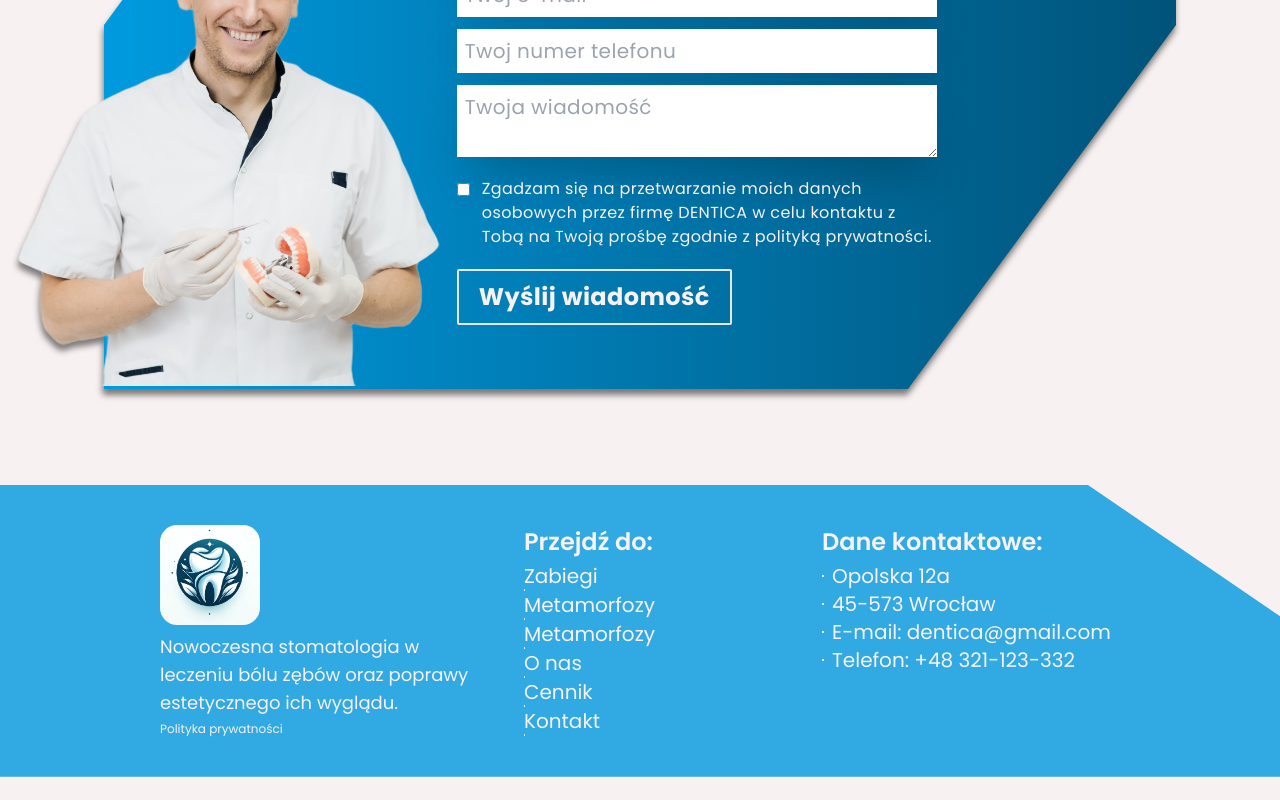
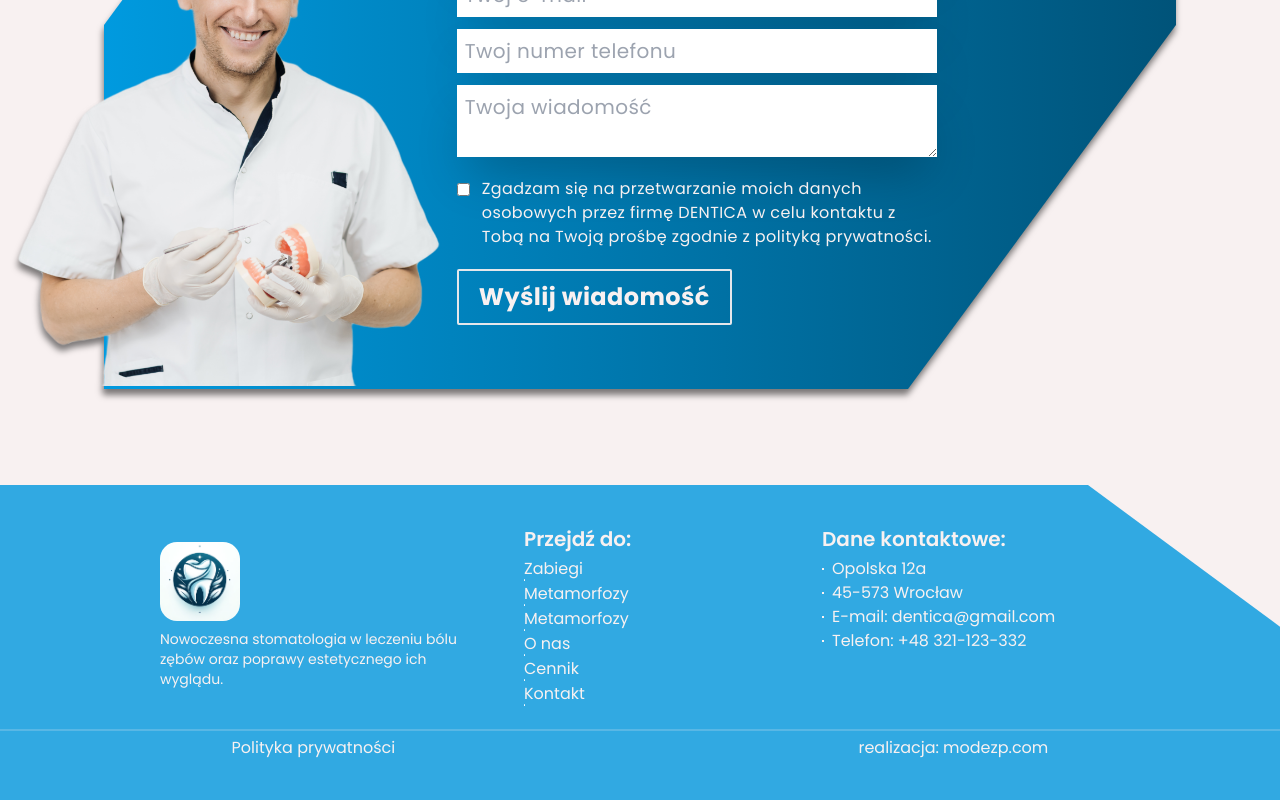
Before and after one commit to Engarr/DENTICA, a Next.js app: page / in a window 1280 px wide. Shown: the part 4267-5067 px from the top of the page. Before the commit the page ends 5044 px from the top, so only its background shows below. Built offline with nearby package versions, Linux system fonts and the light colour scheme.

Commit message:
modifi footer and header

```diff
--- a/app/globals.css
+++ b/app/globals.css
@@ -8,6 +8,7 @@
 
 :root {
   --background-main-color: #f8f1f1;
+  --background-main-color-20: rgba(248, 241, 241, 0.2);
   --burger-color: rgb(248, 241, 241);
   --transparent-black-80: rgba(0, 0, 0, 0.8);
   --main-color: #009adf;
@@ -56,6 +57,9 @@
   .navClipPath {
     clip-path: polygon(10% 0, 100% 0%, 100% 100%, 0% 100%);
   }
+  .navClipPath2 {
+    clip-path: polygon(5% 0, 100% 0%, 100% 100%, 0% 100%);
+  }
   .sectionClipPath {
     clip-path: polygon(0 0, 100% 0, 90% 100%, 0 100%);
   }
--- a/components/footer.tsx
+++ b/components/footer.tsx
@@ -3,6 +3,7 @@ import Image from 'next/image';
 import Link from 'next/link';
 import { FaFacebookSquare } from 'react-icons/fa';
 import logo from '@/public/logo.png';
+import Wrapper from './wrapper';
 
 const sectionTwoData = [
   {
@@ -54,23 +55,17 @@ const Footer = () => {
             <Image
               src={logo}
               alt='logo'
-              width={100}
-              height={100}
+              width={80}
+              height={80}
               sizes='100vh'
               className='mb-2 rounded-[17px]'
               loading='lazy'
             />
           </Link>
-          <p className='text-lg'>
+          <p className='text-sm'>
             Nowoczesna stomatologia w leczeniu bólu zębów oraz poprawy
             estetycznego ich wyglądu.
           </p>
-          <Link
-            href='/polityka-prywatnosci'
-            className='text-xs lg:text-md  hover:text-blue-200 duration-150
-              mt-1'>
-            Polityka prywatności
-          </Link>
         </div>
 
         <div className=' flex gap-3 lg:gap-0 flex-col md:flex-row justify-around w-full max-w-[40rem]'>
@@ -80,22 +75,35 @@ const Footer = () => {
             ))}
           </div>
 
-          <div className='w-full '>
+          <div className='w-full'>
             {sectionThreeData.map((section, index) => (
               <Section key={index} data={section} />
             ))}
-
-            {/* <a
-              href='https://www.facebook.com/profile.php?id=61556577959946'
-              className='flex gap-2 items-center justify-center lg:justify-start text-xs lg:text-base w-full  text-center hover:text-blue-400 duration-150'
-              target='_blank'
-              rel='noopener noreferrer'>
-              <p>Znajdziesz nas również na facebooku</p>
-              <FaFacebookSquare className=' text-blue-500 text-[20px]' />
-            </a> */}
           </div>
         </div>
       </div>
+      <Wrapper style=' justify-around mt-[30px]'>
+        <div className='absolute bg-[var(--background-main-color-20)] w-full h-[2px] max-w-[1410px] top-[-30%]' />
+        <div>
+          <Link
+            href='/'
+            className=' hover:text-blue-200 duration-150
+              mt-1'>
+            Polityka prywatności
+          </Link>
+        </div>
+        <div className='flex'>
+          <p> realizacja:</p>
+
+          <a
+            href='https://www.modezp.com/'
+            target='_blank'
+            rel='noopener noreferrer'
+            className='pl-1 hover:text-blue-200 text-[var(--text-first-color)] transition-colors '>
+            modezp.com
+          </a>
+        </div>
+      </Wrapper>
     </footer>
   );
 };
@@ -112,10 +120,10 @@ type NavSectionType = {
 const Section = ({ data }: SectionType) => {
   return (
     <div className='flex-1'>
-      <div className='text-xl lg:text-2xl mb-1 font-semibold'>
+      <div className='text-lg lg:text-xl mb-1 font-semibold'>
         <p>{data.title}</p>
       </div>
-      <ul className='text-lg lg:text-xl'>
+      <ul className='text-sm lg:text-base'>
         {data.text.map((item, i) => (
           <li key={i} className='flex items-center gap-2'>
             <div className='w-[2px] h-[2px] bg-[var(--text-first-color)]' />
@@ -129,10 +137,10 @@ const Section = ({ data }: SectionType) => {
 const NavSection = ({ data }: NavSectionType) => {
   return (
     <div className='flex-1'>
-      <div className='text-xl lg:text-2xl mb-1 font-semibold '>
+      <div className='text-lg lg:text-xl mb-1 font-semibold '>
         <p>{data.title}</p>
       </div>
-      <ul className='flex flex-col lg:gap-[1px] gap-1 items-center lg:items-start text-lg lg:text-xl '>
+      <ul className='flex flex-col lg:gap-[1px] gap-1 items-center lg:items-start text-sm lg:text-base '>
         {data.links.map((item, i) => (
           <li
             key={i}
--- a/components/header.tsx
+++ b/components/header.tsx
@@ -37,7 +37,7 @@ const Header = () => {
       return !prev;
     });
   };
-
+  const animation = 'transition-all duration-300';
   return (
     <>
       <motion.header
@@ -60,7 +60,11 @@ const Header = () => {
                   transition: { duration: 0.1 },
                 }}
                 className='flex items-center absolute left-[1%] top-[17px] '>
-                <div className='custom:inline ml-[0.5rem] sm:ml-0 w-[4rem] lg:w-[90px] h-auto rounded-[17px] overflow-hidden z-[999] mr-2 '>
+                <div
+                  className={cn(
+                    `custom:inline ml-[0.5rem] sm:ml-0 w-[4rem] lg:w-[90px] h-auto rounded-[17px] overflow-hidden z-[999] mr-2 ${animation}`,
+                    { 'lg:w-[60px]': !hidden }
+                  )}>
                   {' '}
                   <Image
                     src={logo}
@@ -71,10 +75,25 @@ const Header = () => {
                   />
                 </div>
                 <div className='relative hidden lg:inline-block '>
-                  <div className='relative hidden lg:flex h-[80px]   flex-col bg-slate-200/75 px-3 rounded-[2px] blur-[2px] w-[200px]' />
-                  <h1 className='absolute top-0 p-3 flex flex-col  text-[var(--main-color)] text-2xl uppercase font-bold tracking-wider w-[200px]  '>
+                  <div
+                    className={cn(
+                      `relative hidden lg:flex h-[80px]  flex-col bg-slate-200/75 px-3 rounded-[2px] blur-[2px] w-[200px] ${animation}`,
+                      { 'h-[45px] w-[100px]': !hidden }
+                    )}
+                  />
+                  <h1
+                    className={cn(
+                      `absolute top-0 p-3 flex flex-col  text-[var(--main-color)] text-2xl uppercase font-bold tracking-wider w-[200px] ${animation} `,
+                      { 'text-base': !hidden }
+                    )}>
                     Dentica
-                    <span className='text-xs tracking-tight'>
+                    <span
+                      className={cn(
+                        `text-xs tracking-tight inline-block transition delay-150 duration-300 ease-in-out opacity-1`,
+                        {
+                          'opacity-0 delay-0': !hidden,
+                        }
+                      )}>
                       Gabinet stomatologiczny
                     </span>
                   </h1>
@@ -85,10 +104,14 @@ const Header = () => {
           <div className='divShadow absolute right-[1%] top-[17px] pointer-events-auto'>
             <div
               className={cn(
-                'hidden lg:flex items-center  navClipPath bg-[var(--main-color)] h-[80px] w-[624px] xl:w-[824px] xl:h-[100px] text-center ',
-                {}
+                `hidden lg:flex items-center  navClipPath bg-[var(--main-color)] h-[80px] w-[624px] xl:w-[824px] xl:h-[100px] text-center ${animation}`,
+                { 'xl:h-[65px] navClipPath2': !hidden }
               )}>
-              <ul className='flex items-start text-base xl:text-xl absolute w-3/4 justify-between left-1/2 -translate-x-1/2  '>
+              <ul
+                className={cn(
+                  `flex items-start text-base xl:text-xl absolute w-3/4 justify-between left-1/2 -translate-x-1/2 ${animation}`,
+                  { 'xl:text-base ': !hidden }
+                )}>
                 {links.map((link, index) => {
                   const splitlink = link.path.split('/');
 
```
